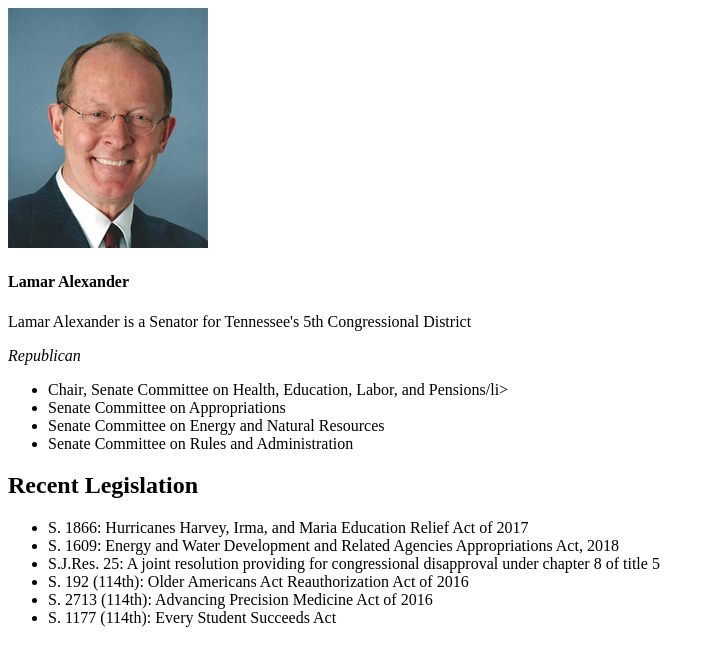
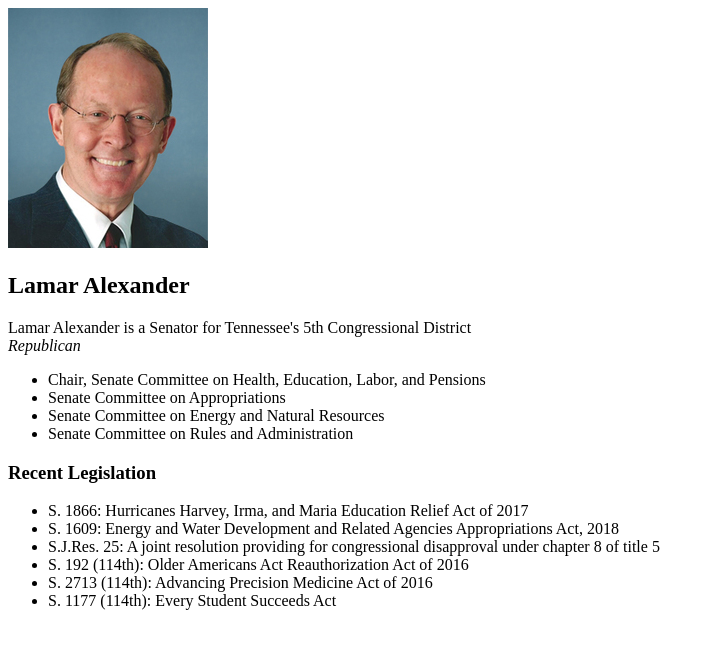
Before and after one commit to austingorman/My-Political-Candidate, a plain HTML site: page index.html in a window 1280 px wide. Shown: the whole page, without its empty margins (0-715 px from the left). Drawn offline with Linux system fonts and the light colour scheme.

Commit message:
added js and finished annotating html

```diff
--- a/index.html
+++ b/index.html
@@ -17,55 +17,64 @@
             </section>
             <!-- displays Lamar Alexander's name -->
             <section class="name--basic">
-                <h1>Lamar Alexander</h1>
+                <h2>Lamar Alexander</h2>
             </section>
             <!-- displays Lamar's district information -->
             <section class="district-info--basic">
-                <p>Lamar Alexander is a Senator for Tennessee's 5th Congressional District</p>
+                <p></p>Lamar Alexander is a Senator for Tennessee's 5th Congressional District
             </section>
             <!-- displays Lamar's party affiliation -->
             <section class="affiliation--basic">
-                <p><em>Republican</em></p>
+                <em>Republican</em></p>
             </section>
         </section>
 
         <!-- displays the committees Lamar is a part of -->
         <section class="committees">
             <ul class="list list--committees">
+                <!-- committees list component -->
                 <li class="listitem--committees">
-                    Chair, Senate Committee on Health, Education, Labor, and Pensions/li>
-                <li class="listitem--committees">
+                    Chair, Senate Committee on Health, Education, Labor, and Pensions
+                </li>
+                <!-- committees list component -->
+                    <li class="listitem--committees">
                     Senate Committee on Appropriations
                 </li>
+                <!-- committees list component -->
                 <li class="listitem--committees">
                      Senate Committee on Energy and Natural Resources
                 </li>
+                <!-- committees list component -->
                 <li class="listitem--committees">
                      Senate Committee on Rules and Administration
                 </li>
-
-
             </ul>
         </section>
-        <!-- displays the legislatin that Lamar has enacted -->
+        <!-- displays the legislation enacted -->
         <section class="legislation">
-            <h2>Recent Legislation</h2>
+            <h1>Recent Legislation</h1>
              <ul class="list list--legislation">
+                 <!-- legislation list component -->
                 <li class="listitem--legislation">
                      S. 1866: Hurricanes Harvey, Irma, and Maria Education Relief Act of 2017
                 </li>
+                <!-- legislation list component -->
                 <li class="listitem--legislation">
                      S. 1609: Energy and Water Development and Related Agencies Appropriations Act, 2018
                 </li>
+                <!-- legislation list component -->
                 <li class="listitem--legislation">
                      S.J.Res. 25: A joint resolution providing for congressional disapproval under chapter 8 of title 5
                 </li>
+                <!-- legislation list component -->
                 <li class="listitem--legislation">
                      S. 192 (114th): Older Americans Act Reauthorization Act of 2016
                 </li>
+                <!-- legislation list component -->
                 <li class="listitem--legislation">
                      S. 2713 (114th): Advancing Precision Medicine Act of 2016
                 </li>
+                <!-- legislation list component -->
                 <li class="listitem--legislation">
                      S. 1177 (114th): Every Student Succeeds Act
                 </li>
```
Also changed, not shown: javascript.js (added).
